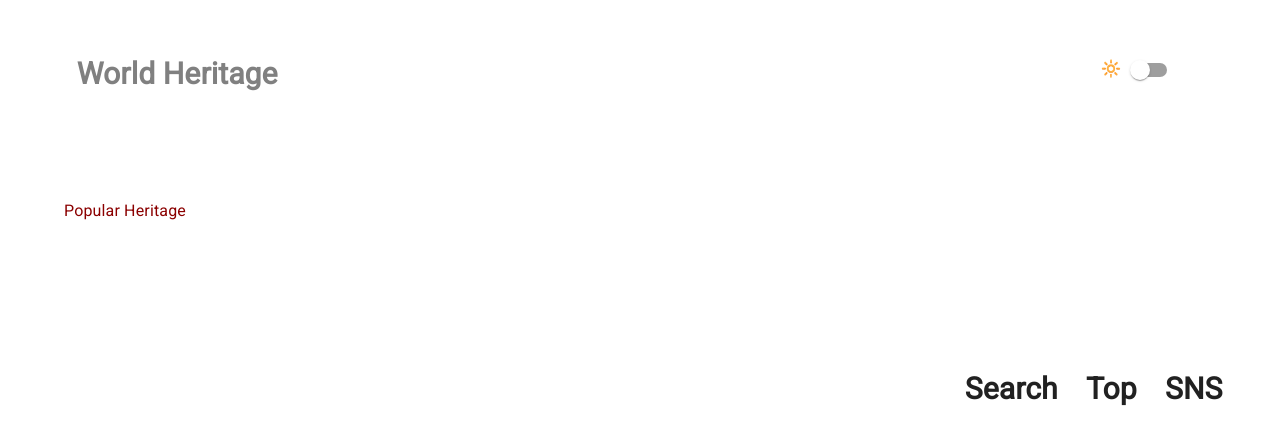
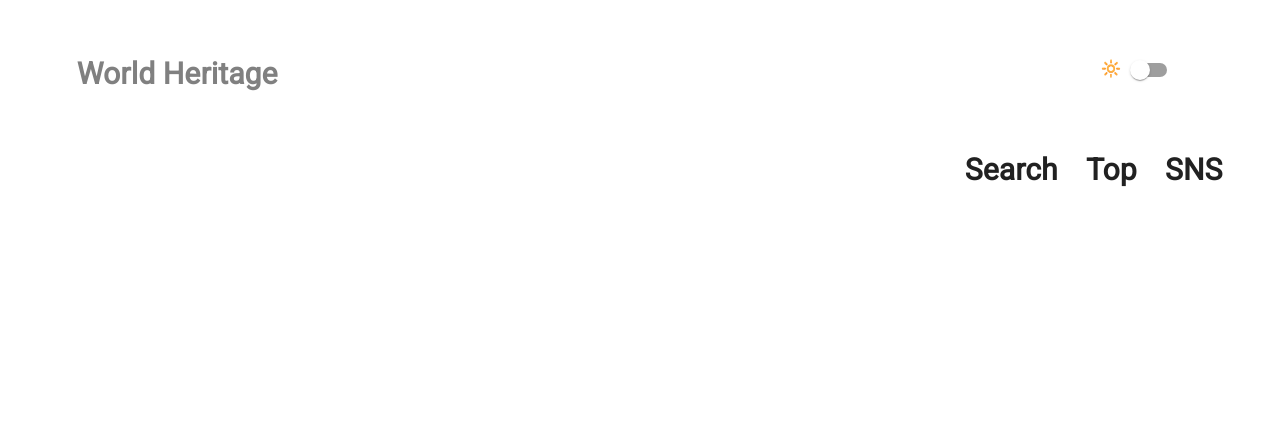
Before and after one commit to zigzagdev/world-heritage, a React (Create React App) app in the folder app/: page / in a window 1280 px wide. Shown: the top 444 px of the page. Built offline with nearby package versions, Linux system fonts and the light colour scheme; the HTML template or start-up script is replaced by a standard one.

Commit message:
branchChange

```diff
--- a/app/package.json
+++ b/app/package.json
@@ -7,6 +7,7 @@
     "@emotion/react": "^11.10.6",
     "@emotion/styled": "^11.10.6",
     "@fontsource/roboto": "^4.5.8",
+    "@material-tailwind/react": "^1.4.2",
     "@mui/icons-material": "^5.11.11",
     "@mui/joy": "^5.0.0-alpha.73",
     "@mui/material": "^5.11.15",
--- a/app/src/App.tsx
+++ b/app/src/App.tsx
@@ -1,13 +1,13 @@
 import React from 'react';
 import Header from "./layouts/Header";
 import Footer from "./layouts/Footer";
-import Body from "./routes/Body";
+import Main from "./Main";
 
 function App() {
   return (
     <div>
       <Header/>
-      <Body/>
+      <Main/>
       <Footer/>
     </div>
   );
--- a/app/src/routes/Body.tsx
+++ b/app/src/Main.tsx
@@ -4,9 +4,9 @@ import {
     Routes,
     Route
 } from "react-router-dom";
-import Top from "../components/Top";
+import Top from "./components/Top";
 
-function Body() {
+function Main() {
     return (
         <div>
             <BrowserRouter>
@@ -18,4 +18,4 @@ function Body() {
     );
 }
 
-export default Body;
+export default Main;
--- a/app/src/components/Top.tsx
+++ b/app/src/components/Top.tsx
@@ -1,28 +1,13 @@
-import React from 'react'
-import MediaQuery from "react-responsive";
-import {Card} from "@mui/material";
+import React from 'react';
 
 const Top = () => {
     return (
-        <div>
-            <MediaQuery query="(max-width: 640px)">
-            </MediaQuery>
-            <MediaQuery query="(min-width: 641px) and (max-width: 768px)">
-            </MediaQuery>
-            <MediaQuery query="(min-width: 769px) and (max-width: 1024px)">
-            </MediaQuery>
-            <MediaQuery query="(min-width: 1025px)">
-                <div style={{padding: '4% 5%'}}>
-                    <div>
-                        <span style={{color: 'darkred'}}>Popular Heritage</span>
-                    </div>
-                    <div style={{padding: '4% 3%', display: 'flex', flexWrap: 'wrap', justifyContent: 'space-between'}}>
+        <>
+            <div>
 
-                    </div>
-                </div>
-            </MediaQuery>
-        </div>
-    )
-}
+            </div>
+        </>
+    );
+};
 
 export default Top;
```
Also changed, not shown: 1 other file (tests, documents, lock files or other folders).
